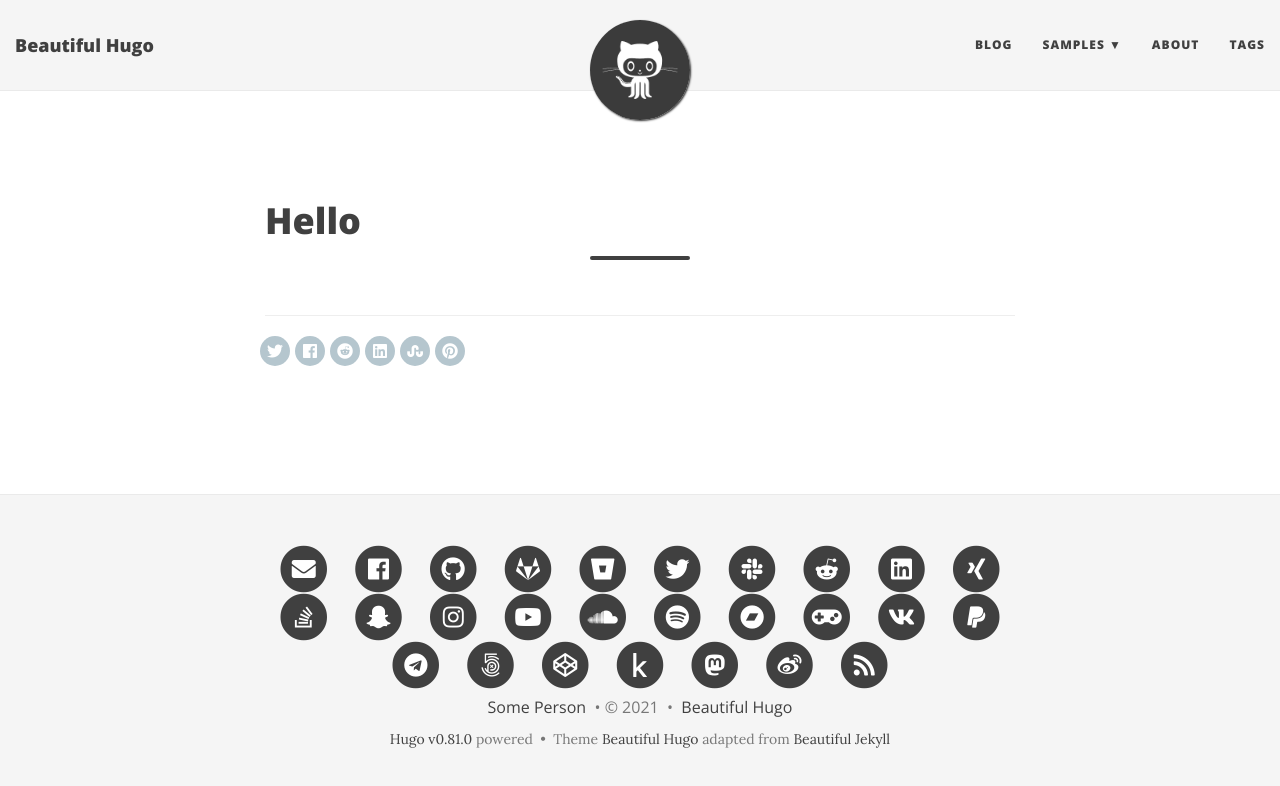
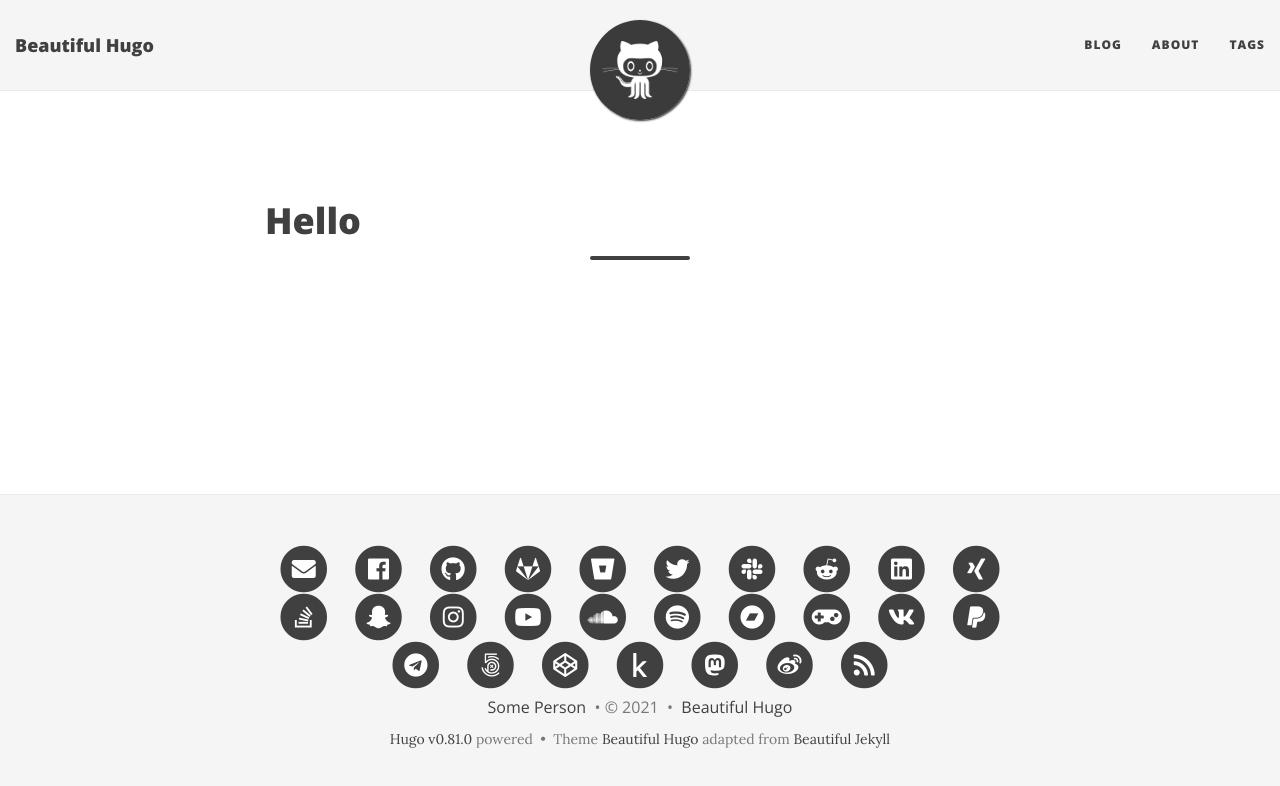
Before and after one commit to locass3/locass3.github.io, a plain HTML site: page posts/hello/index.html in a window 1280 px wide. Drawn offline with nearby package versions, Linux system fonts and the light colour scheme; some packages are replaced by stand-ins of ours; files that its build step writes are made by us from their sources; a script that the page names is missing; files whose address does not match are found by name.

Commit message:
changedSomeConfigs

```diff
--- a/posts/hello/index.html
+++ b/posts/hello/index.html
@@ -119,21 +119,6 @@
 
             <li>
               <a title="Blog" href="/">Blog</a>
-            </li>
-
-
-
-            <li class="navlinks-container">
-              <a class="navlinks-parent">Samples</a>
-              <div class="navlinks-children">
-
-                  <a href="/post/2017-03-07-bigimg-sample">Big Image Sample</a>
-
-                  <a href="/post/2017-03-05-math-sample">Math Sample</a>
-
-                  <a href="/post/2016-03-08-code-sample">Code Sample</a>
-
-              </div>
             </li>
 
 
@@ -264,61 +249,6 @@
 
 
 
-            <hr/>
-            <section id="social-share">
-              <div class="list-inline footer-links">
-
-
-<div class="share-box" aria-hidden="true">
-    <ul class="share">
-
-      <li>
-        <a href="//twitter.com/share?url=%2fposts%2fhello%2f&amp;text=Hello&amp;via=username" target="_blank" title="Share on Twitter">
-          <i class="fab fa-twitter"></i>
-        </a>
-      </li>
-
-
-      <li>
-        <a href="//www.facebook.com/sharer/sharer.php?u=%2fposts%2fhello%2f" target="_blank" title="Share on Facebook">
-          <i class="fab fa-facebook"></i>
-        </a>
-      </li>
-
-
-      <li>
-        <a href="//reddit.com/submit?url=%2fposts%2fhello%2f&amp;title=Hello" target="_blank" title="Share on Reddit">
-          <i class="fab fa-reddit"></i>
-        </a>
-      </li>
-
-
-      <li>
-        <a href="//www.linkedin.com/shareArticle?url=%2fposts%2fhello%2f&amp;title=Hello" target="_blank" title="Share on LinkedIn">
-          <i class="fab fa-linkedin"></i>
-        </a>
-      </li>
-
-
-      <li>
-        <a href="//www.stumbleupon.com/submit?url=%2fposts%2fhello%2f&amp;title=Hello" target="_blank" title="Share on StumbleUpon">
-          <i class="fab fa-stumbleupon"></i>
-        </a>
-      </li>
-
-
-      <li>
-        <a href="//www.pinterest.com/pin/create/button/?url=%2fposts%2fhello%2f&amp;description=Hello" target="_blank" title="Share on Pinterest">
-          <i class="fab fa-pinterest"></i>
-        </a>
-      </li>
-    </ul>
-  </div>
-
-
-              </div>
-            </section>
-
 
 
 
@@ -332,9 +262,6 @@
 
 
         </ul>
-
-
-
 
 
 
```
Also changed, not shown: 404.html (+1 -16 lines), categories/index.html (+1 -16 lines), index.html (+35 -18 lines), index.xml (+11 -1 lines), posts/index.html (+0 -23 lines), sitemap.xml (+7 -0 lines), tags/index.html (+1 -16 lines).
